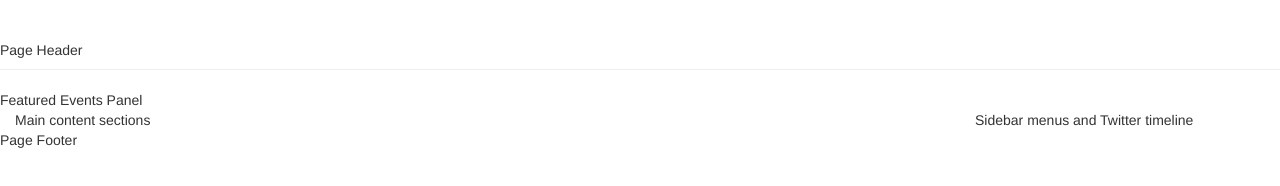
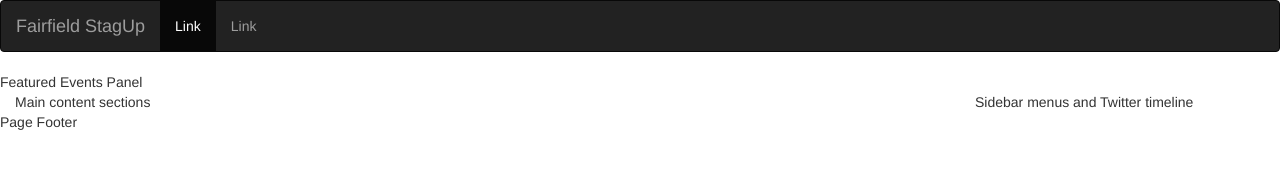
Before and after one commit to jknostman/stagup-bootstrap, a plain HTML site: page index.html in a window 1280 px wide. Drawn offline with nearby package versions, Linux system fonts and the light colour scheme.

Commit message:
Completed Part 3

```diff
--- a/index.html
+++ b/index.html
@@ -19,7 +19,31 @@
   </head>
   <body>
     <div class="container-fluid">
-    <header class="page-header row">Page Header
+    <header class="masthead row">
+    <!-- Navbar Start -->
+    <nav class="navbar navbar-inverse">
+      <div class="container-fluid">
+        <!-- Brand and toggle get grouped for better mobile display -->
+        <div class="navbar-header">
+          <button type="button" class="navbar-toggle collapsed" data-toggle="collapse" data-target="#bs-example-navbar-collapse-1" aria-expanded="false">
+            <span class="sr-only">Toggle navigation</span>
+            <span class="icon-bar"></span>
+            <span class="icon-bar"></span>
+            <span class="icon-bar"></span>
+          </button>
+          <a class="navbar-brand" href="#">Fairfield StagUp</a>
+        </div>
+
+        <!-- Collect the nav links, forms, and other content for toggling -->
+        <div class="collapse navbar-collapse" id="bs-example-navbar-collapse-1">
+          <ul class="nav navbar-nav">
+            <li class="active"><a href="#">Link <span class="sr-only">(current)</span></a></li>
+            <li><a href="#">Link</a></li>
+          </ul>
+        </div><!-- /.navbar-collapse -->
+      </div><!-- /.container-fluid -->
+    </nav>
+    <!-- Navbar End -->
     </header>
     <section class="feature-panel row">
       Featured Events Panel
```
